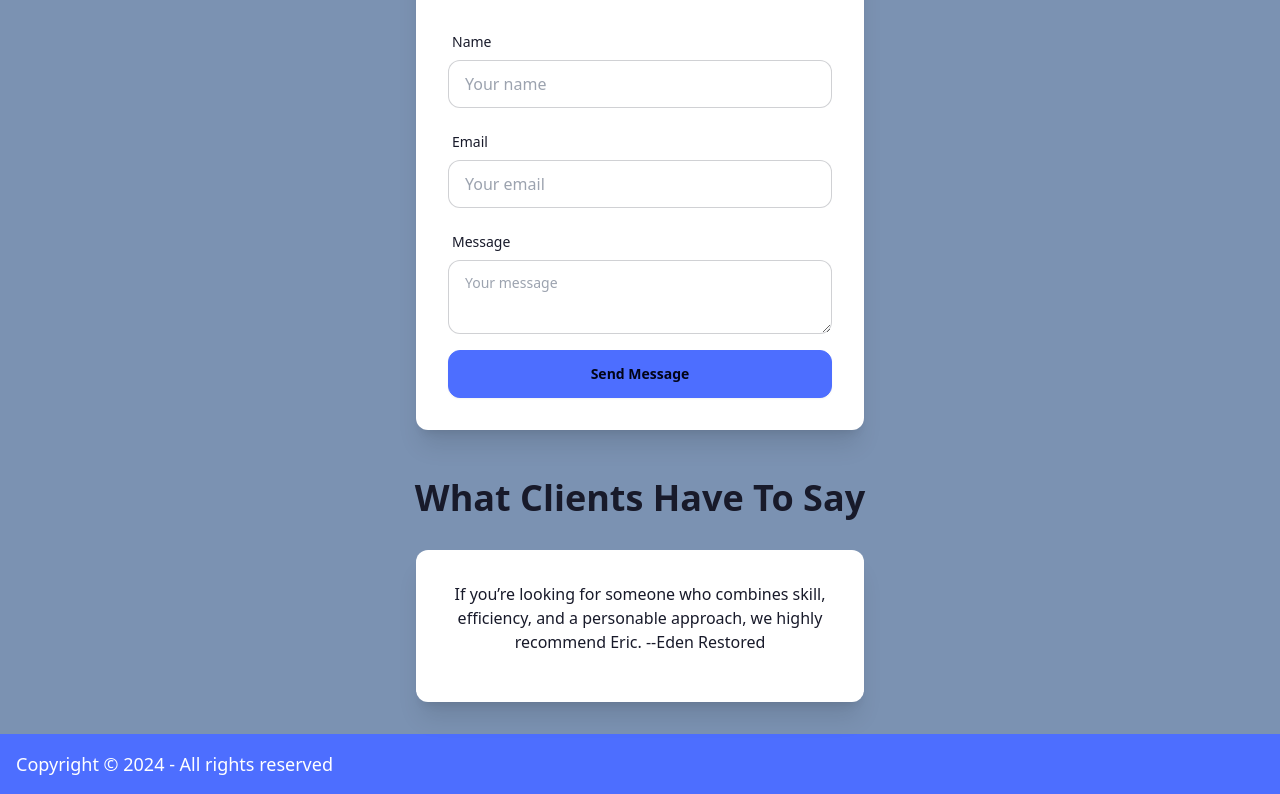
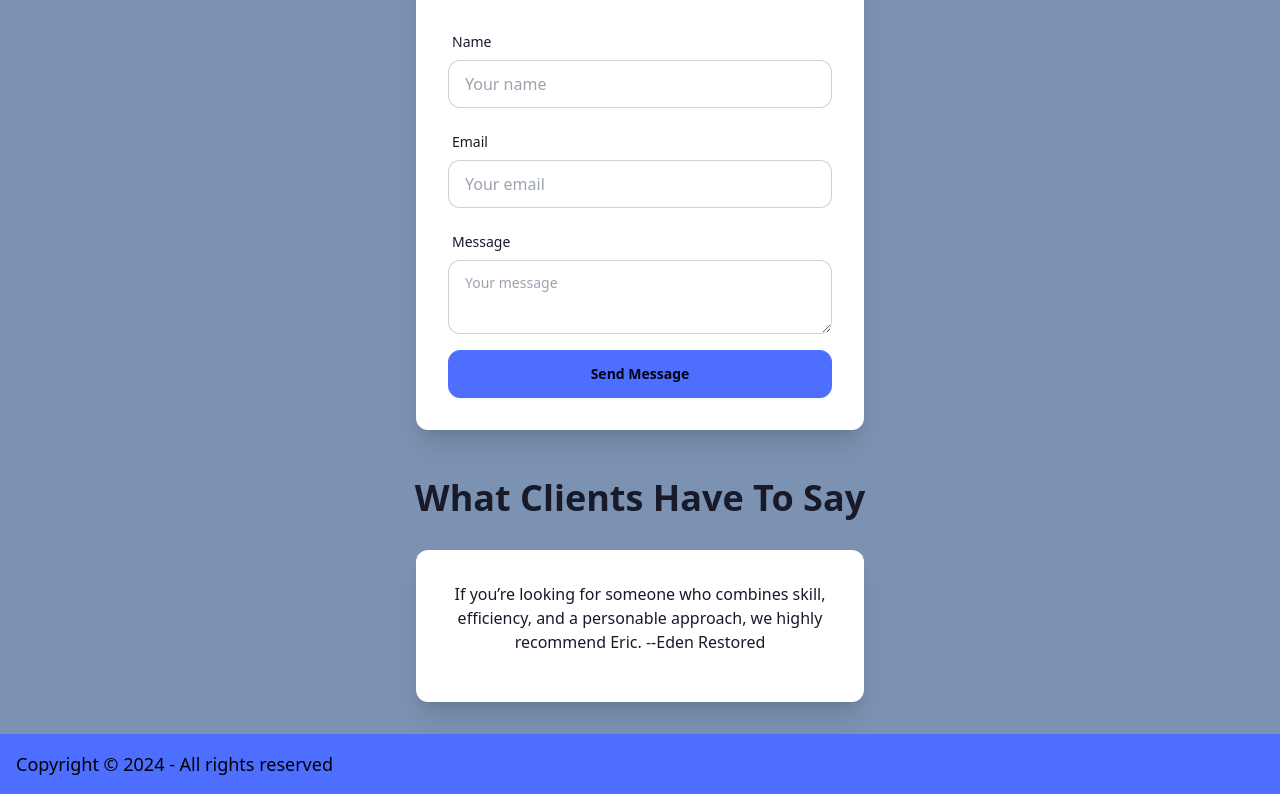
Before and after one commit to ericb83/myportfolio, a Next.js app: page / in a window 1280 px wide. Shown: the part 2357-3151 px from the top of the page. Built offline with nearby package versions, Linux system fonts and the light colour scheme; no server answers.

Commit message:
update navbar and footer

```diff
--- a/src/components/Footer.jsx
+++ b/src/components/Footer.jsx
@@ -2,9 +2,9 @@ import React from "react";
 
 export default function Footer() {
   return (
-    <footer className="footer bg-primary text-neutral-content p-4">
+    <footer className="footer bg-primary  p-4">
       <div className="container ">
-        <p className=" text-white text-lg ">
+        <p className=" text-black text-lg ">
           Copyright © {new Date().getFullYear()} - All rights reserved
         </p>
       </div>
--- a/src/components/NavBar.jsx
+++ b/src/components/NavBar.jsx
@@ -6,6 +6,7 @@ export default function NavBar() {
     <div className="navbar bg-primary">
       <input
         type="checkbox"
+        aria-label="Theme"
         value="retro"
         className="  toggle theme-controller col-span-2 col-start-1 row-start-1 border-sky-400 bg-amber-300 [--tglbg:theme(colors.sky.500)] checked:border-blue-800 checked:bg-blue-300 checked:[--tglbg:theme(colors.blue.900)]"
       />
```
